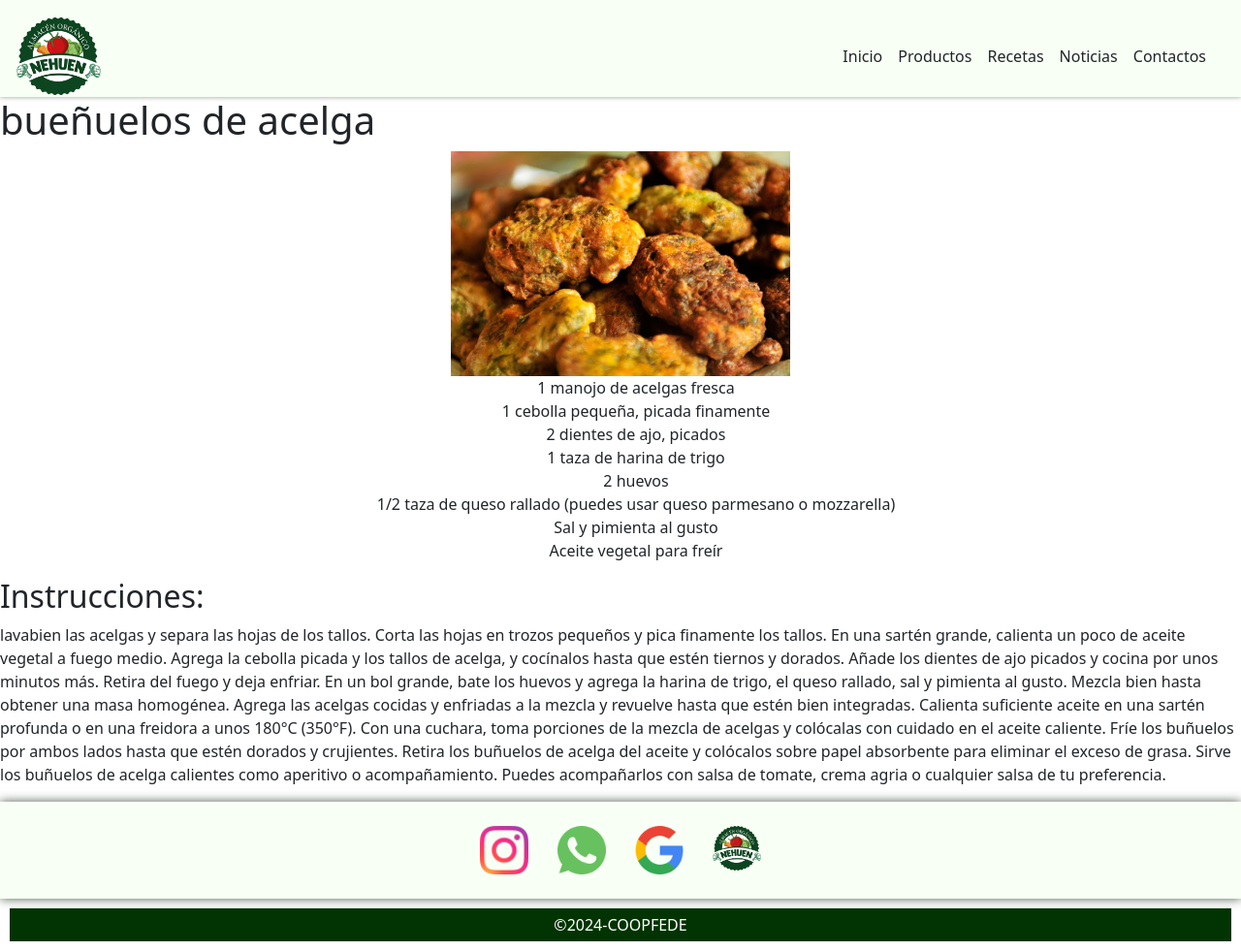
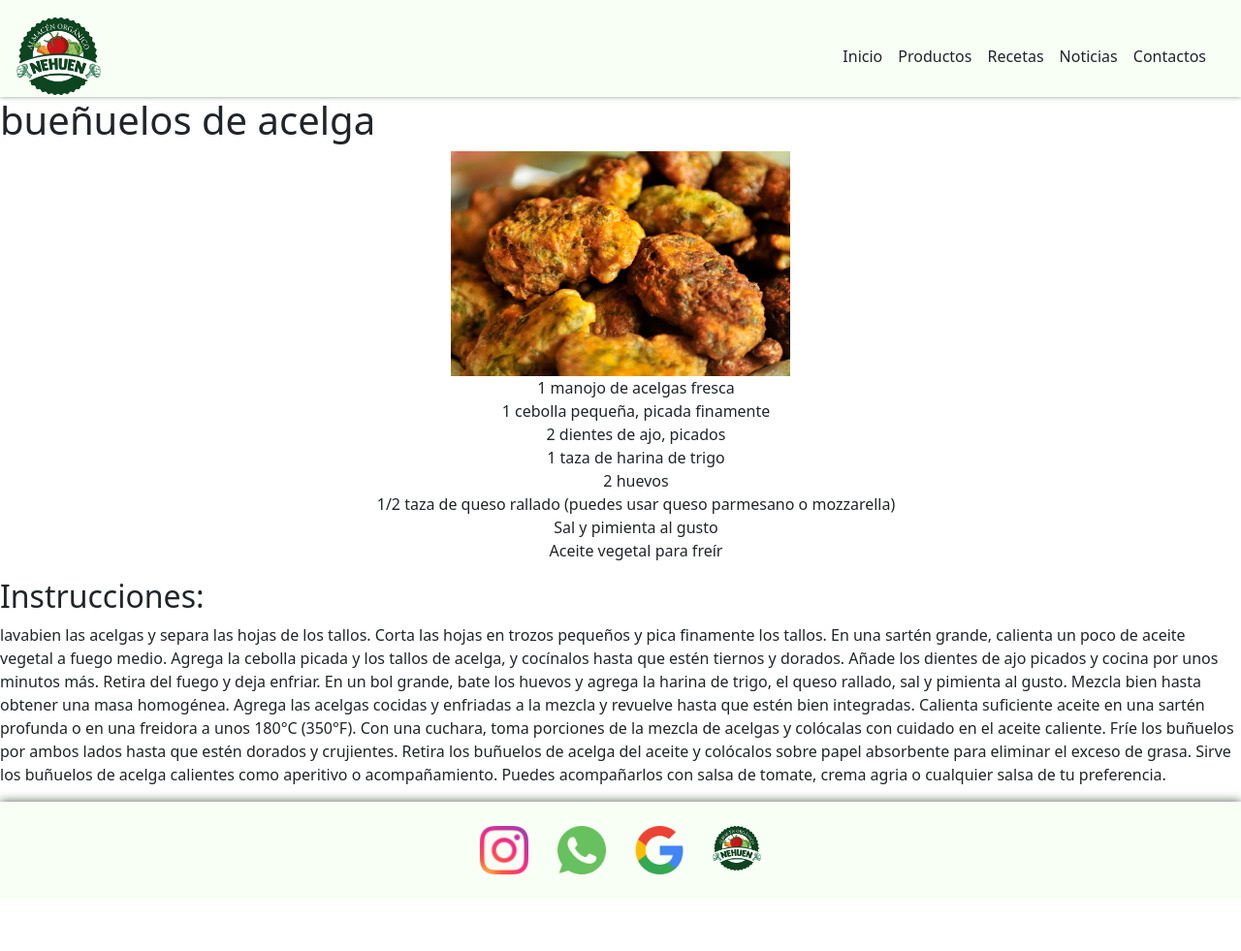
Before and after one commit to Federicoratti11/Nehuen-organico, a website: page paginas/bunuelos.html in a window 1280 px wide. Shown: the whole page at 97% size. After the commit the page ends 927 px from the top, so only its background shows below. Drawn offline with nearby package versions, Linux system fonts and the light colour scheme.

Commit message:
error de foter

```diff
--- a/paginas/bunuelos.html
+++ b/paginas/bunuelos.html
@@ -116,7 +116,5 @@
             </a>
           </a>
           </footer>
-          <div class="foterfede">
-            <div>©2024-COOPFEDE</div>
-        </div>
     </body>
+</html>
--- a/scss/components/_footer.scss
+++ b/scss/components/_footer.scss
@@ -26,6 +26,6 @@ footer{
     color: white;
     justify-content: center;
     background-color: rgb(2, 51, 2);
+    width: 100%;
     padding: 5px;
-    margin: 10px;
 }
```
Also changed, not shown: index.html (+0 -3 lines), paginas/contactos.html (+1 -3 lines), paginas/noticias.html (+1 -4 lines), paginas/productos.html (+0 -3 lines), paginas/zapallito.html (+2 -3 lines).
